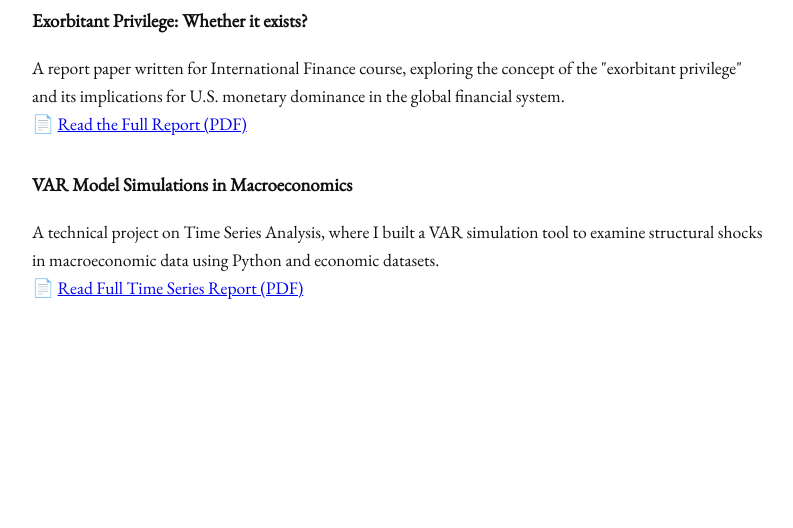
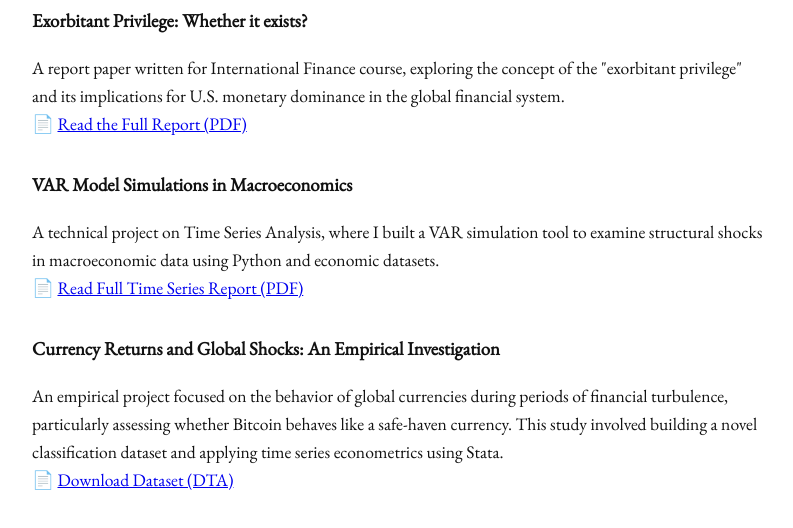
Before and after one commit to sametefekeskin/efekeskin.com, a plain HTML site: page projects.html in a window 1280 px wide. Shown: the part 322-850 px from the top of the page, without its empty margins (240-1033 px from the left). Before the commit the page ends 800 px from the top, so only its background shows below. Drawn offline with nearby package versions, Linux system fonts and the light colour scheme.

Commit message:
Update projects.html

```diff
--- a/projects.html
+++ b/projects.html
@@ -41,6 +41,15 @@
         📄 <a href="files/TimeSeries.pdf" target="_blank">Read Full Time Series Report (PDF)</a>
       </p>
     </div>
+
+    <div style="margin-bottom: 2rem;">
+        <h3 style="margin-bottom: 0.5rem;">Currency Returns and Global Shocks: An Empirical Investigation</h3>
+        <p>
+          An empirical project focused on the behavior of global currencies during periods of financial turbulence, particularly assessing whether Bitcoin behaves like a safe-haven currency. This study involved building a novel classification dataset and applying time series econometrics using Stata.
+          <br />
+          📄 <a href="files/CurrencyReturnsAndGlobalShocks.dta" target="_blank">Download Dataset (DTA)</a>
+        </p>
+      </div>
   </section>
 </main>
 
```
